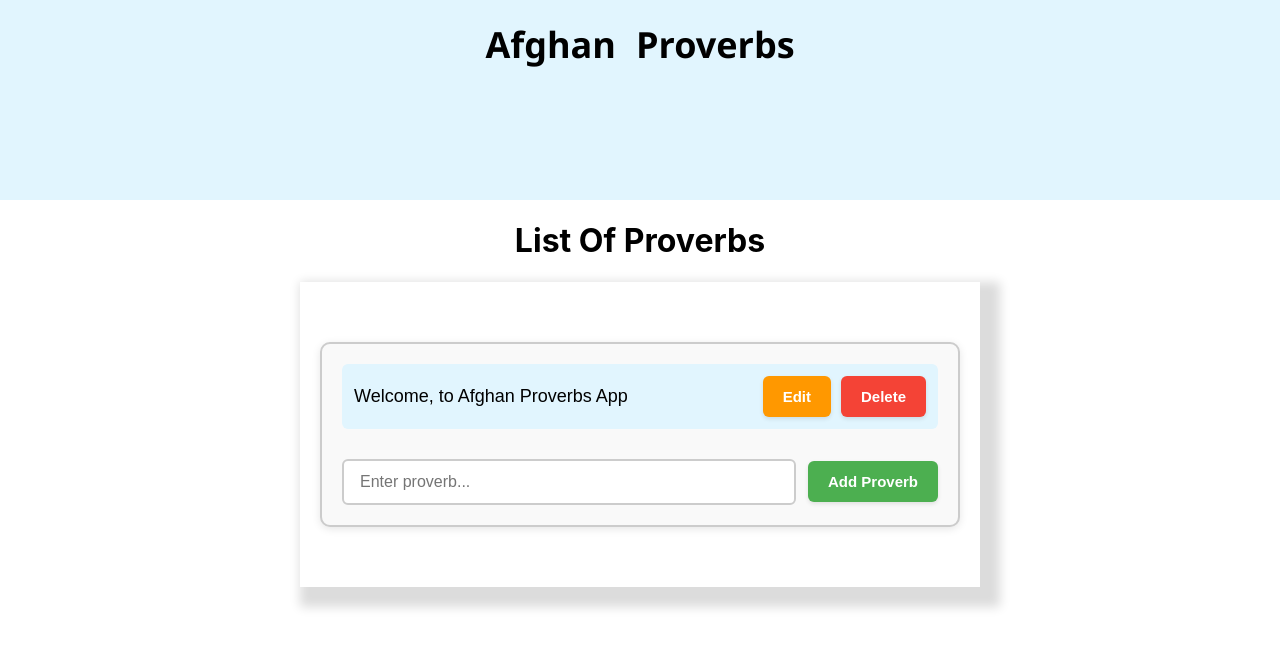
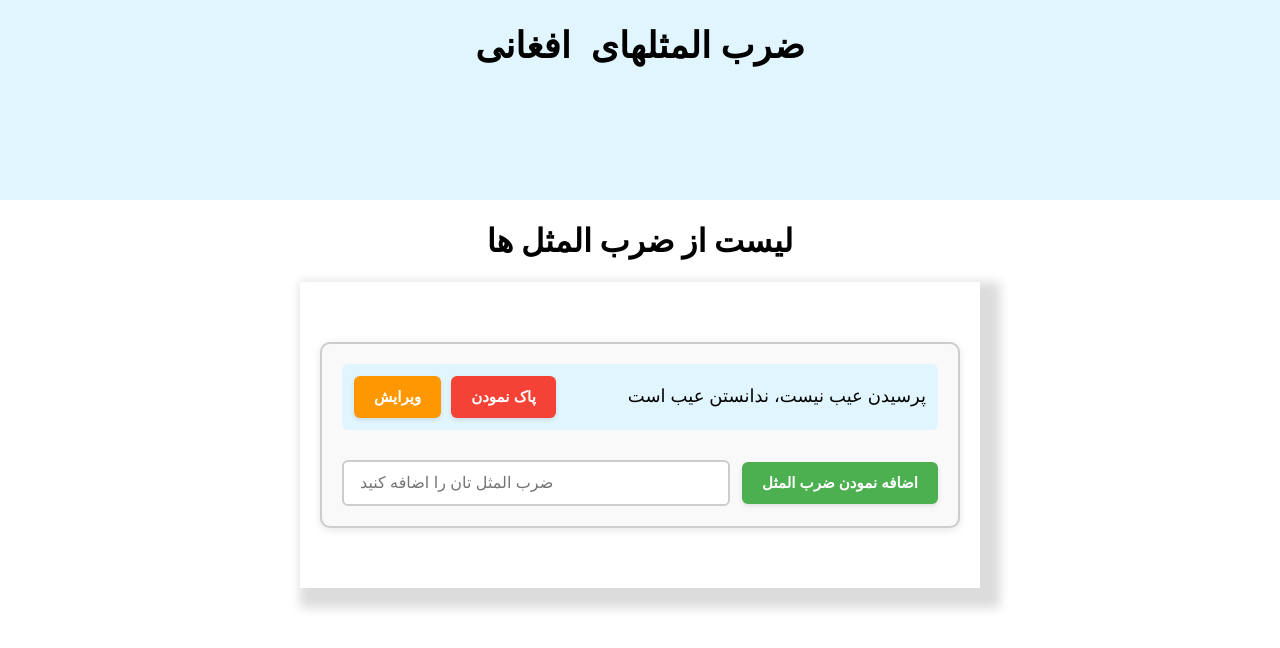
Before and after one commit to MahsumaRezai/Afg_Provrebs, a React (Create React App) app: page / in a window 1280 px wide. Shown: the top 648 px of the page. Built offline with nearby package versions, Linux system fonts and the light colour scheme.

Commit message:
work on add text

```diff
--- a/src/Compontes/Fri.js
+++ b/src/Compontes/Fri.js
@@ -5,7 +5,7 @@ import List from './List'
 const Fri = () => {
     return (
         <Fragment>
-            <h1 className="title">List Of Proverbs</h1>
+            <h1 className="title">لیست از ضرب المثل ها</h1>
             <div className="Card">
                 <List />
             </div>
--- a/src/Compontes/List.css
+++ b/src/Compontes/List.css
@@ -1,4 +1,3 @@
-/* Container اصلی */
 .list {
     display: flex;
     flex-direction: column;
@@ -34,6 +33,8 @@ ul li {
     align-items: center;
     gap: 12px;
     animation: fadeIn 0.4s ease-in-out;
+    flex-direction: row-reverse;
+    direction: ltr;
 }
 
 ul li .btn {
@@ -69,6 +70,7 @@ button {
     transition: background-color 0.3s ease;
     white-space: nowrap;
     box-shadow: 0 2px 4px rgba(0,0,0,0.1);
+
 }
 
 .add {
--- a/src/Compontes/List.js
+++ b/src/Compontes/List.js
@@ -3,7 +3,7 @@ import './List.css';
 
 const List = () => {
     const [proverbs, setProverbs] = useState([
-        "Welcome, to Afghan Proverbs App"
+        "پرسیدن عیب نیست، ندانستن عیب است"
     ]);
     const [inputValue, setInputValue] = useState('');
     const [isEditing, setIsEditing] = useState(false);
@@ -42,8 +42,8 @@ const List = () => {
                     <li key={index}>
                         {text}
                         <div className="btn">
-                            <button onClick={() => handleEdit(index)} className="edit">Edit</button>
-                            <button onClick={() => handleDelete(index)} className="delete">Delete</button>
+                            <button onClick={() => handleEdit(index)} className="edit">ویرایش</button>
+                            <button onClick={() => handleDelete(index)} className="delete">پاک  نمودن</button>
                         </div>
                     </li>
                 ))}
@@ -52,14 +52,14 @@ const List = () => {
             <div className="btn">
                 <input
                     type="text"
-                    placeholder="Enter proverb..."
+                    placeholder="ضرب المثل تان را اضافه کنید"
                     value={inputValue}
                     onChange={(e) => setInputValue(e.target.value)}
                 />
                 {isEditing ? (
-                    <button onClick={handleSaveEdit} className="save">Save Edit</button>
+                    <button onClick={handleSaveEdit} className="save">ذخیره ویرایش</button>
                 ) : (
-                        <button onClick={handleAdd} className="add">Add Proverb</button>
+                        <button onClick={handleAdd} className="add">اضافه  نمودن ضرب المثل</button>
                     )}
             </div>
         </div>
--- a/src/Compontes/Welcome.js
+++ b/src/Compontes/Welcome.js
@@ -4,8 +4,8 @@ import './Wel.css'; // Animation CSS
 const Welcome = () => {
     return (
         <div className="waaper">
-            <span className="text-part left">Afghan</span>
-            <span className="text-part right">Proverbs</span>
+            <span className="text-part right">افغانی</span>
+            <span className="text-part left"> ضرب المثلهای  </span>
         </div>
     );
 };
```
